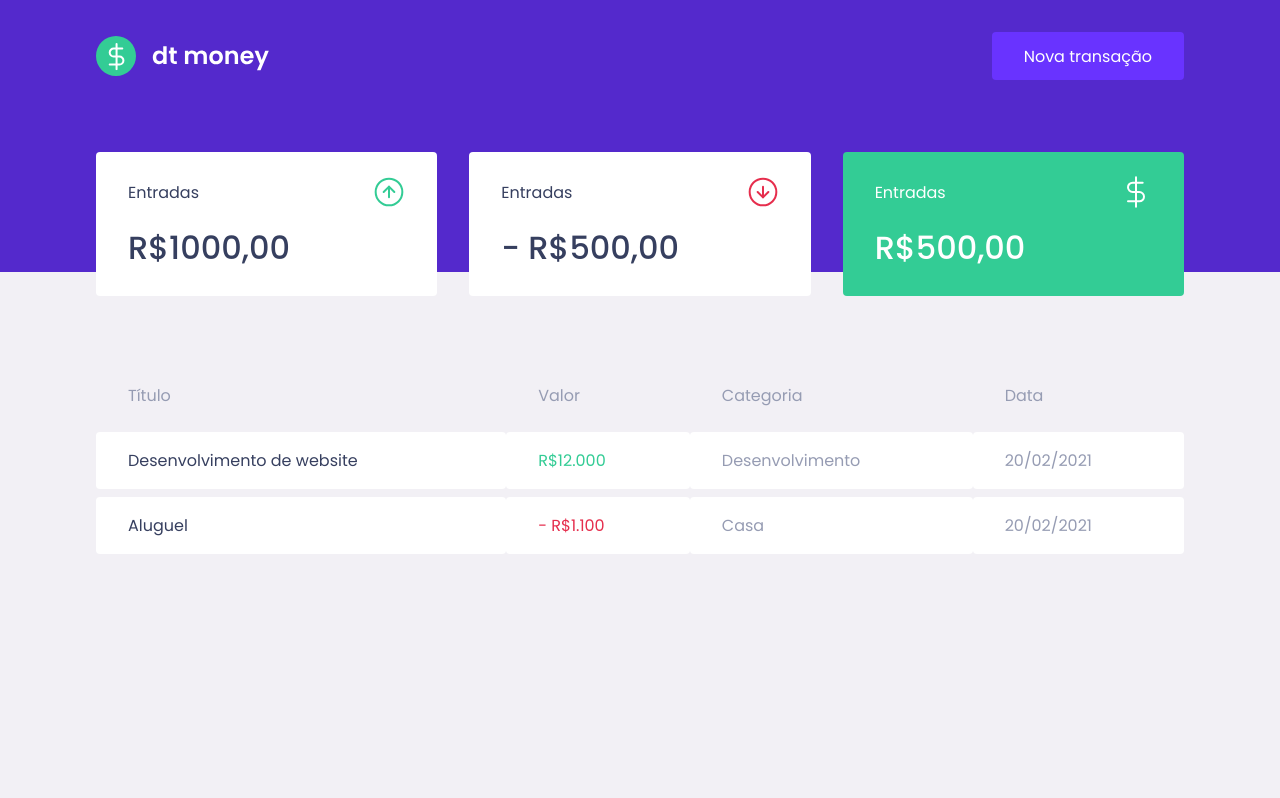
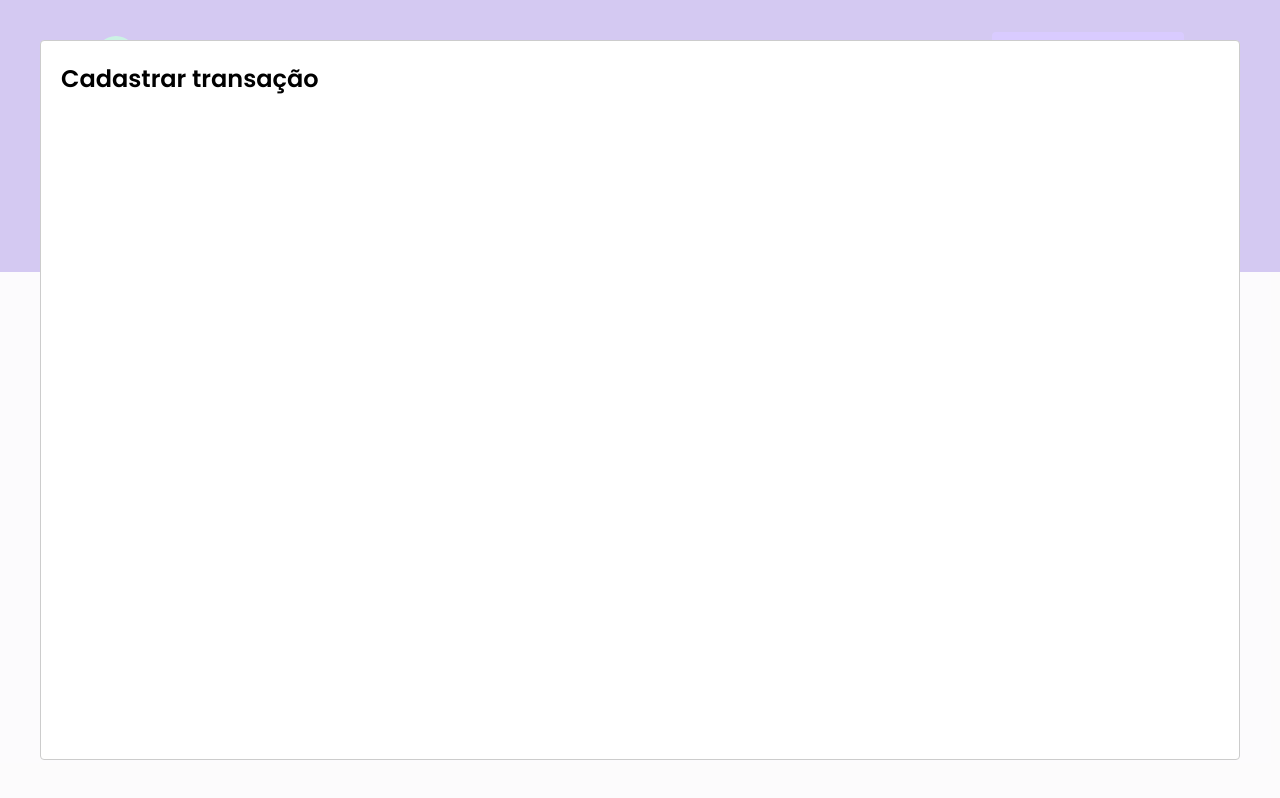
Before and after one commit to barralucas/dtmoney, a React (Create React App) app: page / in a window 1280 px wide. Both pictures are taken after a click on the button "Nova transação". Built offline with nearby package versions, Linux system fonts and the light colour scheme; no server answers; what miragejs would draw is missing.

Commit message:
configurando modal de criação

```diff
--- a/package.json
+++ b/package.json
@@ -7,6 +7,7 @@
     "miragejs": "^0.1.41",
     "react": "^17.0.2",
     "react-dom": "^17.0.2",
+    "react-modal": "^3.13.1",
     "react-scripts": "4.0.3",
     "styled-components": "^5.3.0",
     "web-vitals": "^1.0.1"
@@ -19,6 +20,7 @@
     "@types/node": "^12.0.0",
     "@types/react": "^17.0.0",
     "@types/react-dom": "^17.0.0",
+    "@types/react-modal": "^3.12.0",
     "@types/styled-components": "^5.1.9",
     "typescript": "^4.1.2"
   },
--- a/src/App.tsx
+++ b/src/App.tsx
@@ -1,12 +1,34 @@
+import { useState } from 'react';
+import Modal from 'react-modal';
 import { GlobalStyle } from "./assets/styles/global";
 import { Dashboard } from "./components/Dashboards";
 import { Header } from "./components/Header";
 
+Modal.setAppElement('#root');
+
 export function App() {
+
+  const [isNewTransactionModalOpen, setIsNewTransactionModalOpen] = useState(false);
+
+  function handleOpenNewTransactionModal() {
+      setIsNewTransactionModalOpen(true);
+  }
+
+  function handleCloseNewTransactionModal() {
+      setIsNewTransactionModalOpen(false);
+  }
+
+
   return (
     <>
-      <Header />
+      <Header onOpenNewTransactionModal={handleOpenNewTransactionModal} />
       <Dashboard />
+      <Modal
+                    isOpen={isNewTransactionModalOpen}
+                    onRequestClose={handleCloseNewTransactionModal}
+                >
+                    <h2>Cadastrar transação</h2>
+                </Modal>
       <GlobalStyle />
     </>
   );
--- a/src/components/Header/index.tsx
+++ b/src/components/Header/index.tsx
@@ -1,13 +1,24 @@
+import { useState } from 'react';
 import logoImg from '../../assets/logo.svg';
 import { Container, Content } from './styles';
+import Modal from 'react-modal';
 
 
-export function Header() {
+interface HeaderProps {
+    onOpenNewTransactionModal: () => void;
+}
+
+export function Header({ onOpenNewTransactionModal }: HeaderProps) {
+
     return (
         <Container>
             <Content>
                 <img src={logoImg} alt="dt money" />
-                <button type="button">Nova transação</button>
+                <button type="button" onClick={onOpenNewTransactionModal}>
+                    Nova transação
+                </button>
+
+
             </Content>
         </Container>
     );
```
Also changed, not shown: 1 other file (tests, documents, lock files or other folders).
